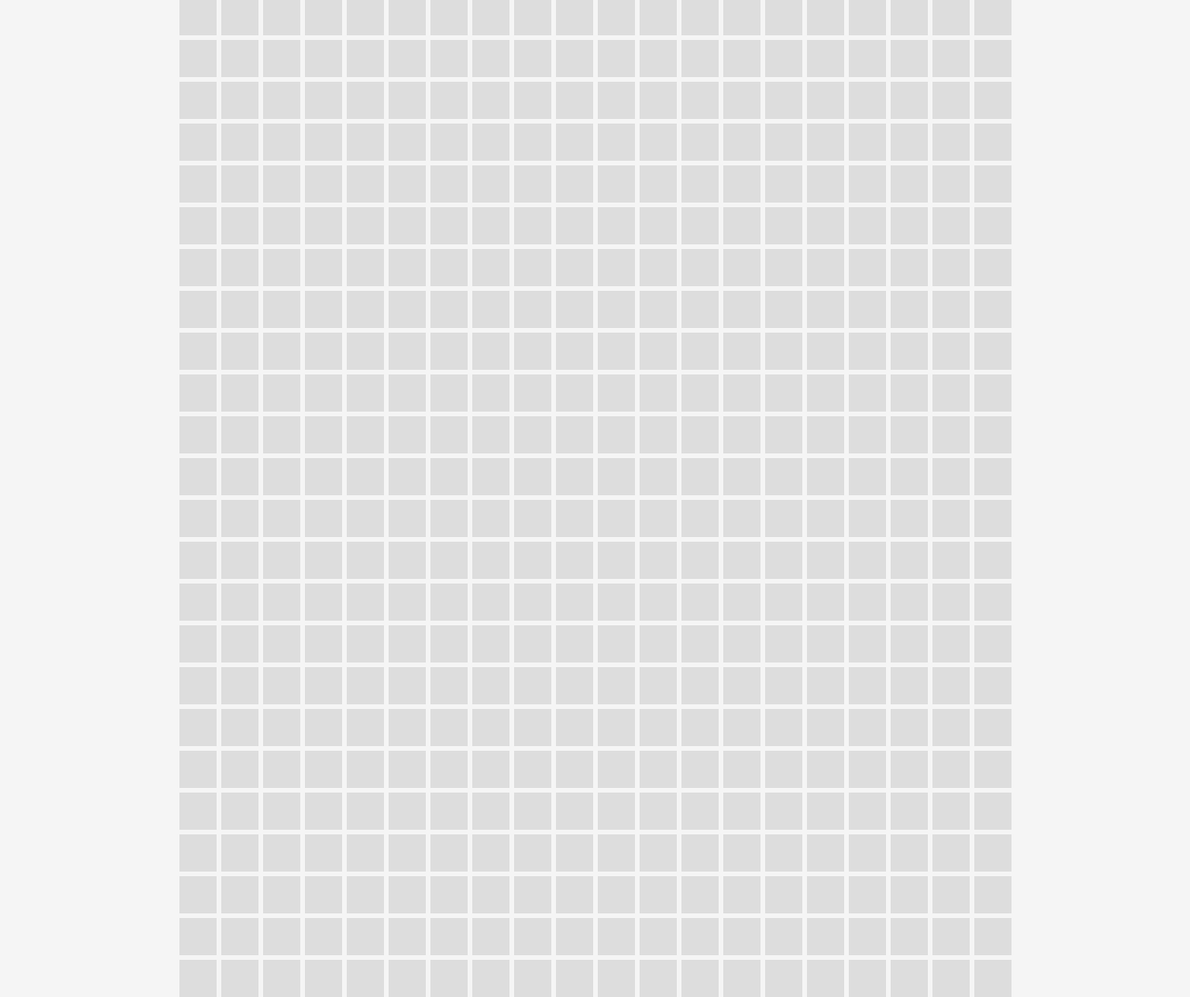
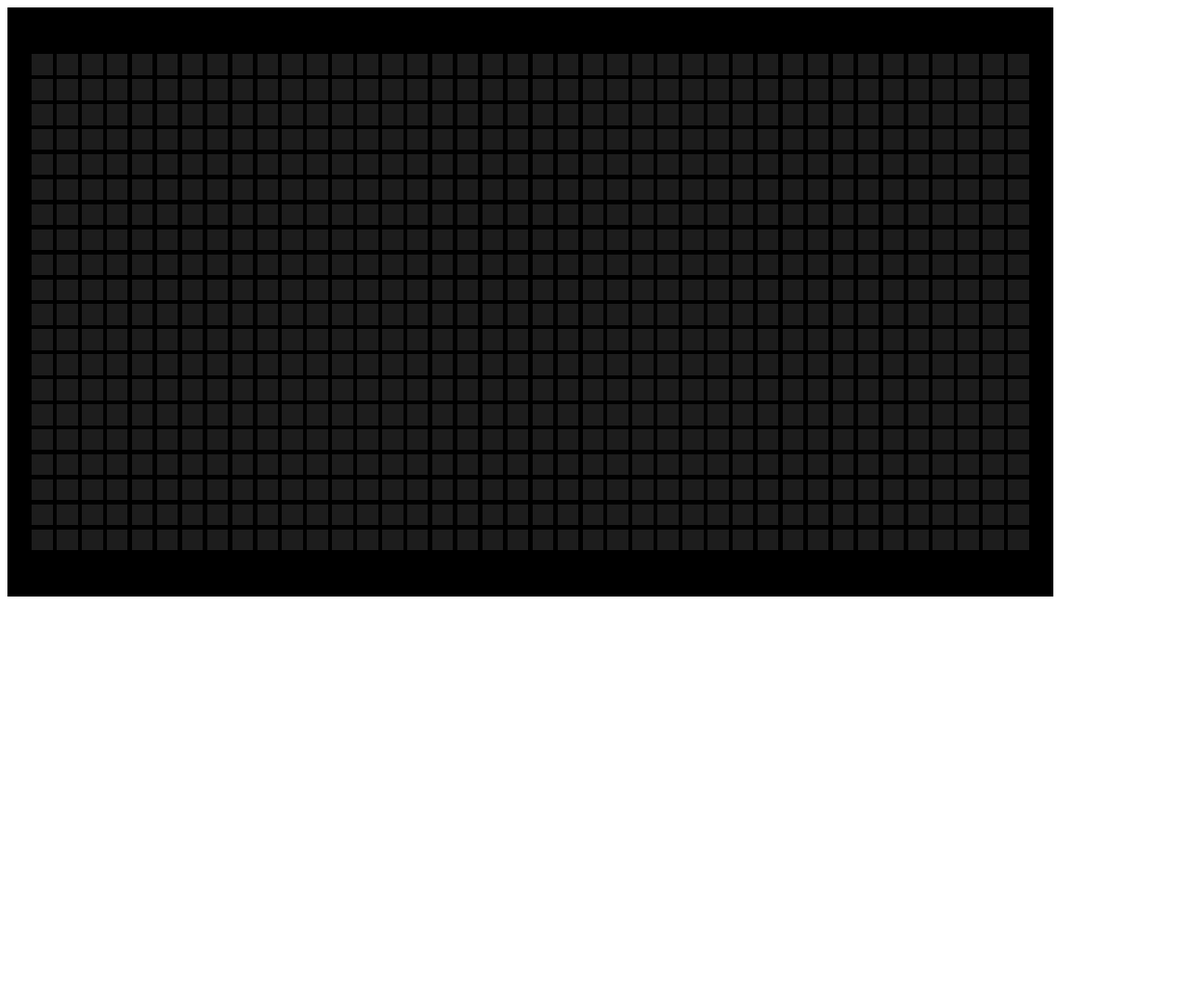
Before and after one commit to acciojob/Color-board-misterKumar, a website: page main.html in a window 1280 px wide. Shown: the top 1073 px of the page at 93% size. After the commit the page ends 800 px from the top, so only its background shows below. Drawn offline with Linux system fonts and the light colour scheme.

Commit message:
created a submission

```diff
--- a/main.html
+++ b/main.html
@@ -1,77 +1,16 @@
 <!DOCTYPE html>
-<html lang="en">
+
+<html>
+
 <head>
-    <meta charset="UTF-8">
-    <meta name="viewport" content="width=device-width, initial-scale=1.0">
-    <title>Color Board</title>
-    <style>
-        body {
-            display: flex;
-            justify-content: center;
-            align-items: center;
-            height: 100vh;
-            margin: 0;
-            background-color: #f5f5f5;
-        }
+	<link rel="stylesheet" href="styles.css">
+</head>
 
-        .container {
-            display: grid;
-            grid-template-columns: repeat(20, 40px);
-            grid-gap: 5px;
-        }
+<body>
+	<div class="container"></div>
+    <script type="text/javascript" src="./script.js">
+</script>
 
-        .square {
-            width: 40px;
-            height: 40px;
-            background-color: #ddd;
-            transition: background-color 1s ease;
-        }
+</body>
 
-        .square:hover {
-            background-color: #3498db;
-        }
-    </style>
-</head>
-<body>
-    <div class="container" id="color-board">
-        <!-- JavaScript will add squares here -->
-    </div>
-
-    <script>
-        // Function to create squares and add them to the color board
-        function createColorBoard() {
-            const colorBoard = document.getElementById('color-board');
-            for (let i = 0; i < 800; i++) {
-                const square = document.createElement('div');
-                square.className = 'square';
-                square.addEventListener('mouseover', changeColor);
-                colorBoard.appendChild(square);
-            }
-        }
-
-        // Function to change the color of the square on hover
-        function changeColor(event) {
-            const square = event.target;
-            square.style.backgroundColor = getRandomColor();
-
-            // Reset the color after 1 second
-            setTimeout(() => {
-                square.style.backgroundColor = '#ddd';
-            }, 1000);
-        }
-
-        // Function to generate a random color
-        function getRandomColor() {
-            const letters = '0123456789ABCDEF';
-            let color = '#';
-            for (let i = 0; i < 6; i++) {
-                color += letters[Math.floor(Math.random() * 16)];
-            }
-            return color;
-        }
-
-        // Create the color board on page load
-        document.addEventListener('DOMContentLoaded', createColorBoard);
-    </script>
-</body>
 </html>
--- /dev/null
+++ b/script.js
@@ -0,0 +1,39 @@
+const rowNum = 20;
+const colNum = 40;
+let container = document.querySelector(".container");
+
+for (let i = 0; i < rowNum; i++) {
+  let row = document.createElement("div");
+  row.classList.add("row");
+
+  for (let j = 0; j < colNum; j++) {
+    let col = document.createElement("div");
+    col.classList.add("square");
+    col.classList.add("disappear");
+    row.appendChild(col);
+  }
+  container.appendChild(row);
+}
+
+function generateRandomNumber() {
+  return 0 + Math.floor((255 - 0) * Math.random());
+}
+
+function generateRandomColor() {
+  let randomColor = `rgb(${generateRandomNumber()},${generateRandomNumber()},${generateRandomNumber()})`;
+  return randomColor;
+}
+
+let allCols = document.querySelectorAll(".square");
+
+allCols.forEach((col) => {
+  col.addEventListener("mouseover", () => {
+    col.style.backgroundColor = generateRandomColor();
+  });
+
+  col.addEventListener("mouseout", () => {
+    setTimeout(() => {
+      col.style.backgroundColor = "#1d1d1d";
+    }, 1000);
+  });
+});
--- /dev/null
+++ b/styles.css
@@ -0,0 +1,22 @@
+.square {
+  width: 1.4rem;
+  height: 1.4rem;
+  border: 1px solid black;
+  background-color: #1d1d1d;
+  margin: 0.08rem;
+}
+
+.row {
+  display: flex;
+}
+
+.disappear {
+  /* background-color: white; */
+  transition: background-color 0.5s ease; /* Smooth transition over 0.5 seconds */
+}
+
+.container {
+  background-color: black;
+  width: fit-content;
+  padding: 3rem 1.5rem;
+}
```
